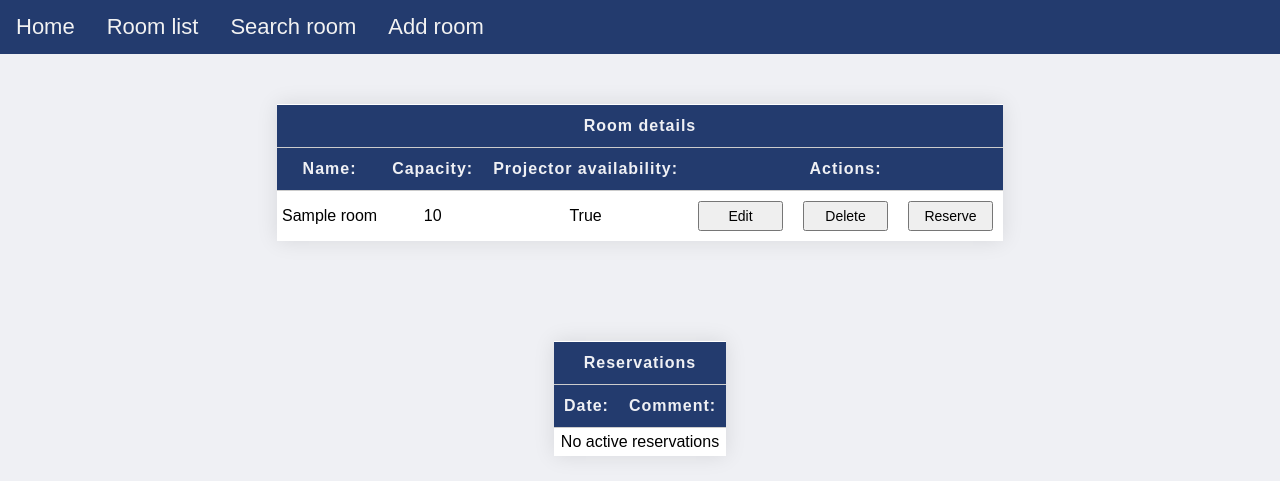
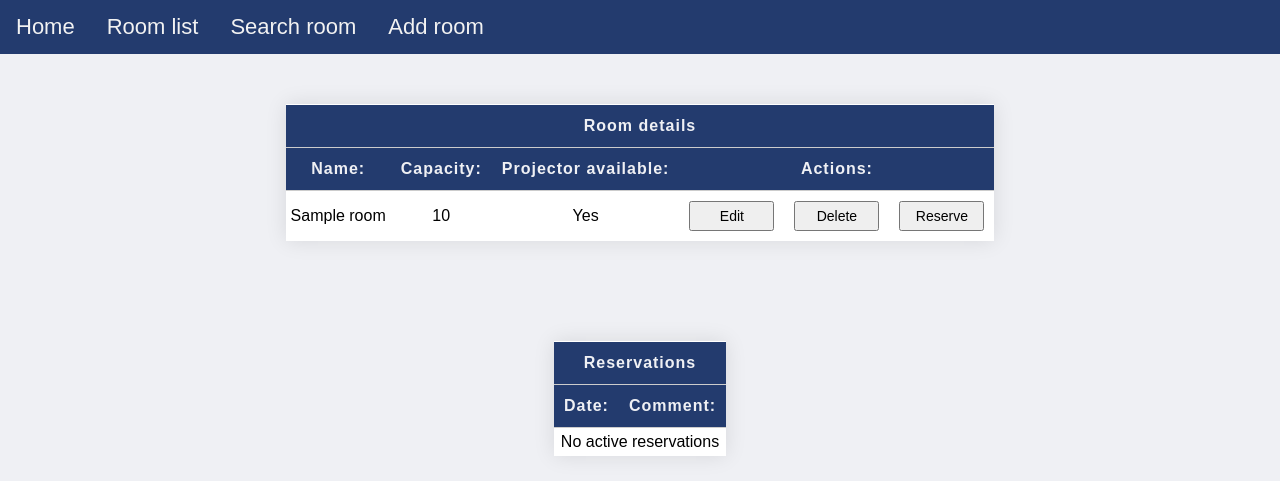
Before and after one commit to saradonin/conference_room_rental, a Django app: page /room/details/1/ in a window 1280 px wide. Shown: the part 126-607 px from the top of the page. Run offline with Django 4.2, Linux system fonts and the light colour scheme; tables that the repository leaves empty hold one stand-in row (values such as "Sample post").

Commit message:
minor field names changes

```diff
--- a/reservations/templates/room_details.html
+++ b/reservations/templates/room_details.html
@@ -33,7 +33,7 @@
         <tr>
             <th>Name:</th>
             <th>Capacity:</th>
-            <th>Projector availability:</th>
+            <th>Projector available:</th>
             <th colspan="3">Actions:</th>
         </tr>
         </thead>
@@ -42,7 +42,7 @@
         <tr>
             <td>{{ room.name }}</td>
             <td>{{ room.capacity }}</td>
-            <td>{{ room.projector_availability }}</td>
+            <td>{{ room.projector_availability|yesno:"Yes, No" }}</td>
             <td><a href="{% url 'modify-room' room.id %}">
                 <button class="btn">Edit</button>
             </a></td>
--- a/reservations/templates/search_room.html
+++ b/reservations/templates/search_room.html
@@ -29,7 +29,7 @@
 
         <label> Minimal capacity:
             <input type="number" name="capacity" value="{{ capacity }}">
-        </label>
+        </label><br>
 
         <label> Projector availability:
             <input type="checkbox" name="projector" value="True">
```
